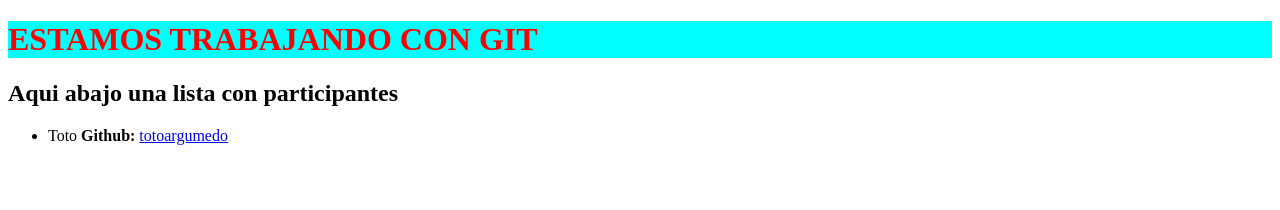
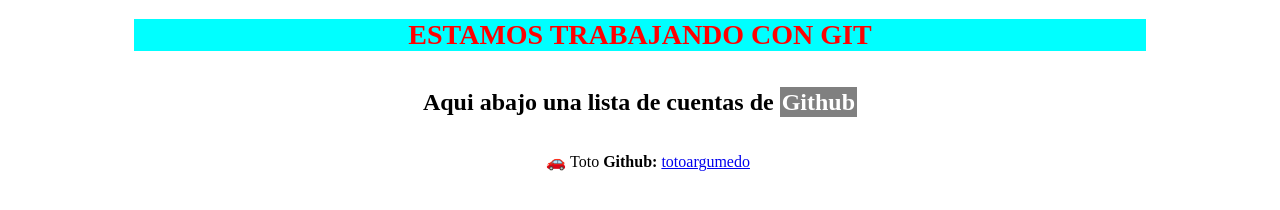
Before and after one commit to totoargumedo/primerRepoInfo2024, a plain HTML site: page index.html in a window 1280 px wide. Drawn offline with Linux system fonts and the light colour scheme.

Commit message:
Estilos para lista de links a github

```diff
--- a/css/styles.css
+++ b/css/styles.css
@@ -1,4 +1,38 @@
+/* style type for unordered list */
+@counter-style custom-unordered {
+  system: cyclic;
+  symbols: "🚗" "🚓" "🚕" "🛺" "🚙" "🚌" "🚐" "🚎" "🚜" "🚛" "🚚" "🚒" "🚑" "🛵"
+    "🛴" "🚲" "🏍" "🏎" "🚂";
+  suffix: " ";
+}
+
+header {
+  width: 80%;
+  font-size: 14px;
+  text-align: center;
+  margin: 0 auto;
+}
+
+main {
+  display: flex;
+  flex-flow: column nowrap;
+  justify-content: flex-start;
+  align-items: center;
+  height: 100vh;
+}
+
 h1 {
   color: red;
   background-color: aqua;
 }
+
+span {
+  background-color: grey;
+  color: white;
+  padding: 2px;
+}
+
+ul {
+  list-style: custom-unordered;
+  /* or list-style-type: custom-unordered; */
+}
--- a/index.html
+++ b/index.html
@@ -7,8 +7,11 @@
     <link rel="stylesheet" href="./css/styles.css" />
   </head>
   <body>
+    <header>
       <h1>ESTAMOS TRABAJANDO CON GIT</h1>
-    <h2>Aqui abajo una lista con participantes</h2>
+    </header>
+    <main>
+      <h2>Aqui abajo una lista de cuentas de <span>Github</span></h2>
       <ul>
         <li>
           Toto <b>Github: </b
@@ -17,5 +20,6 @@
           >
         </li>
       </ul>
+    </main>
   </body>
 </html>
```
Lines whose indentation alone changed are shown as unchanged.
